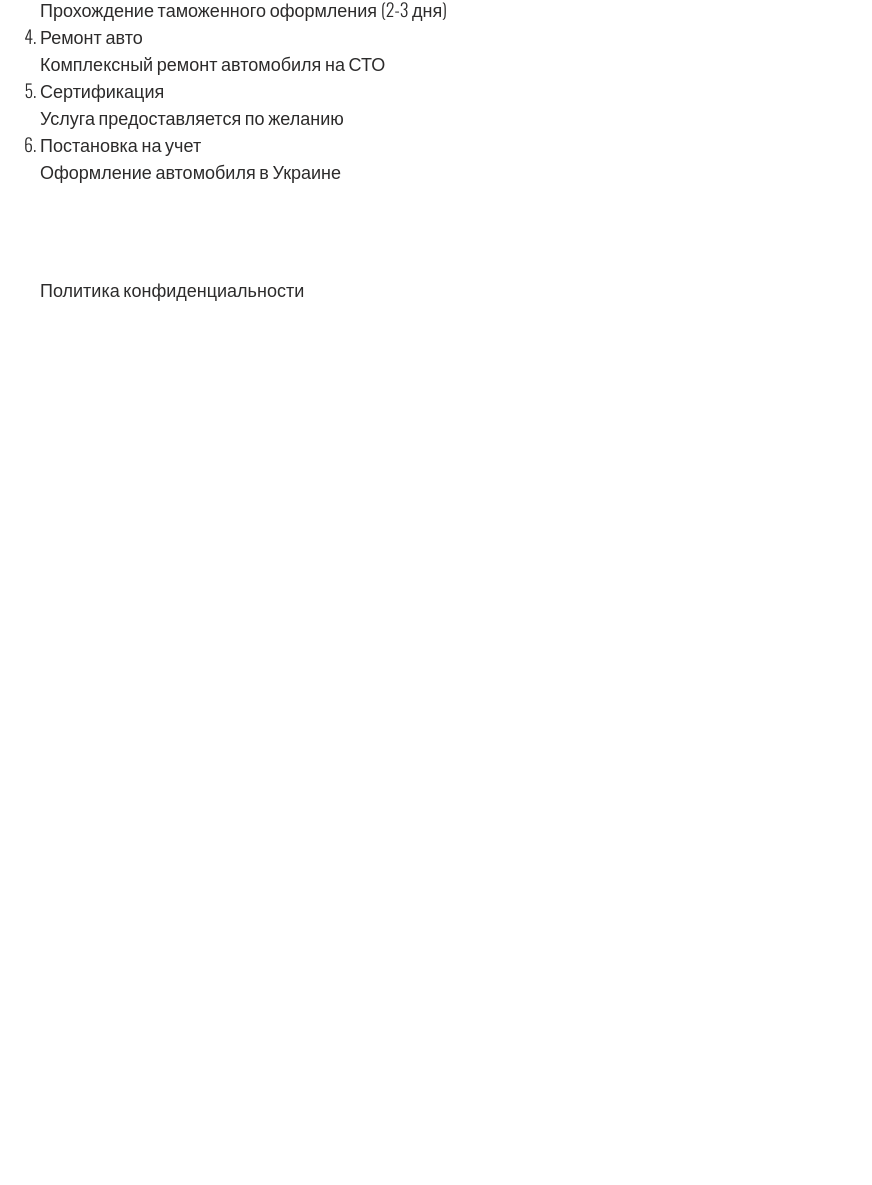
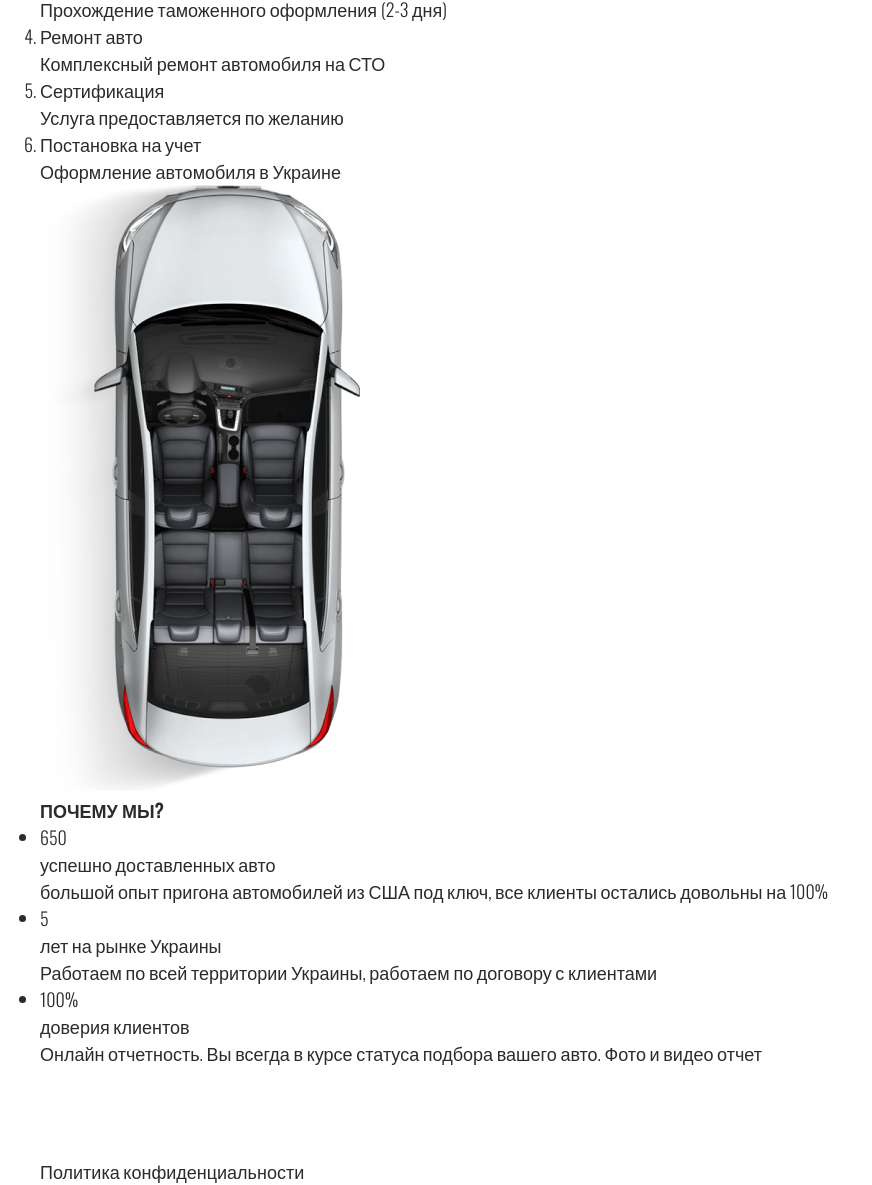
Before and after one commit to berryalien/auto, a plain HTML site: page index.html in a window 1280 px wide. Shown: the part 1186-2371 px from the top of the page, without its empty margins (0-872 px from the left). Before the commit the page ends 1489 px from the top, so only its background shows below. Drawn offline with nearby package versions, Linux system fonts and the light colour scheme.

Commit message:
made a section benefits

```diff
--- a/index.html
+++ b/index.html
@@ -135,6 +135,42 @@
       </div>
     </div>
   </section>
+
+  <section class="benefits">
+    <div class="container">
+      <div class="benefits__inner">
+        <img data-wow-delay="2s" class="benefits__images wow animate__fadeInUp" src="images/car.png" alt="car">
+        <div class="benefits__content">
+          <h2 class="title benefits__title">ПОЧЕМУ МЫ?</h2>
+          <ul class="benefits__list">
+            <li class="benefits__item">
+              <p class="benefits__item-num">650</p>
+              <p class="benefits__item-title">успешно доставленных авто</p>
+              <p class="benefits__item-text">
+                большой опыт пригона автомобилей из США под ключ, все клиенты остались довольны на 100%
+              </p>
+            </li>
+            <li class="benefits__item">
+              <p class="benefits__item-num">5</p>
+              <p class="benefits__item-title">лет на рынке Украины</p>
+              <p class="benefits__item-text">
+                Работаем по всей территории Украины, работаем по договору с клиентами
+              </p>
+            </li>
+            <li class="benefits__item">
+              <p class="benefits__item-num">100%</p>
+              <p class="benefits__item-title">доверия клиентов</p>
+              <p class="benefits__item-text">
+                Онлайн отчетность. Вы всегда в курсе статуса подбора вашего авто. Фото и видео отчет
+              </p>
+            </li>
+          </ul>
+        </div>
+      </div>
+    </div>
+  </section>
+
+
     <footer class="footer">
       <div class="container">
         <div class="footer__inner">
```
